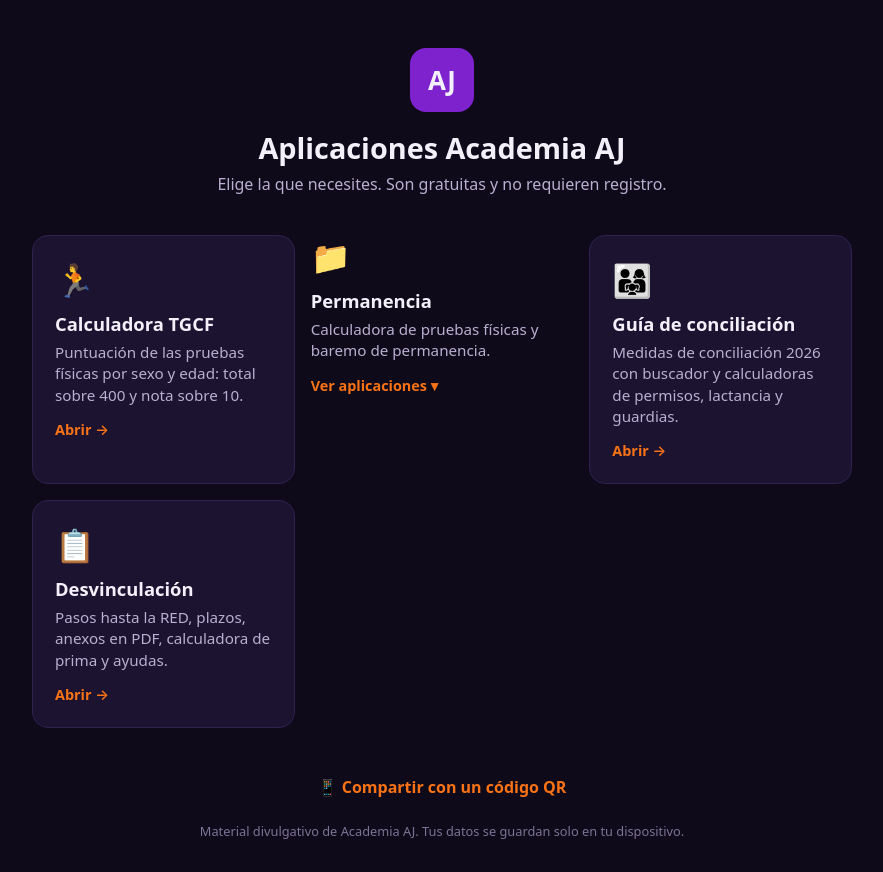
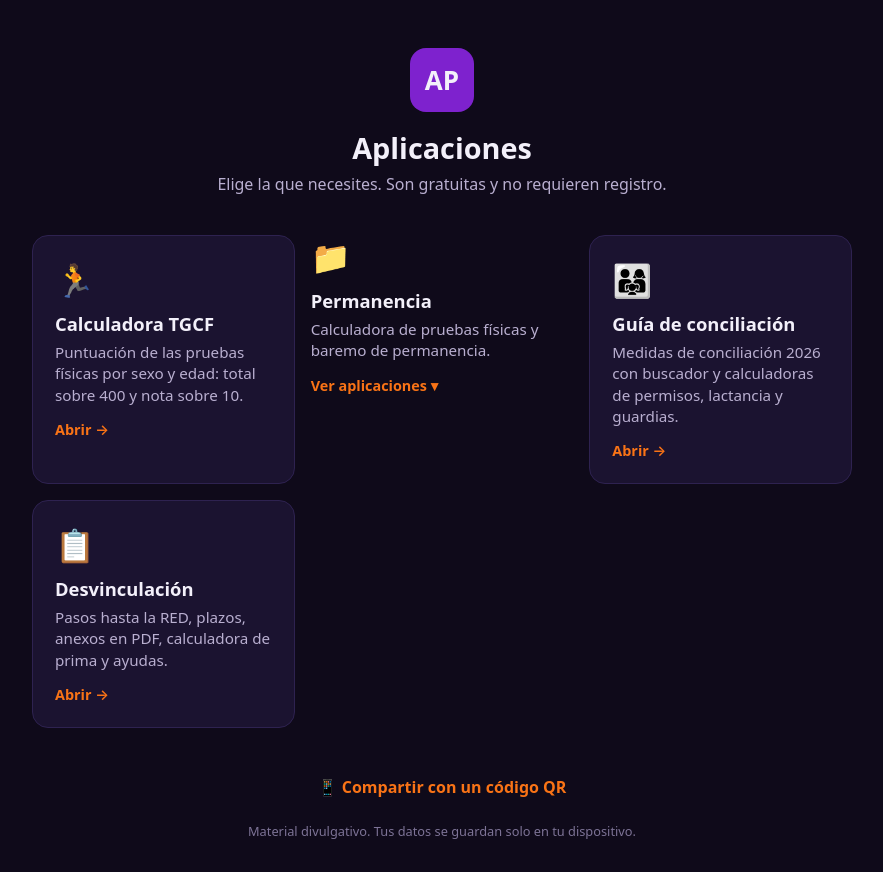
Before and after one commit to kasas1978/portal-aplicaciones, a plain HTML site: page index.html in a window 1280 px wide. Shown: the whole page, without its empty margins (198-1081 px from the left). Drawn offline with Linux system fonts and the light colour scheme.

Commit message:
Quitar referencias a Academia AJ del portal
Co-Authored-By: Claude Sonnet 5.5 <noreply@anthropic.com>
Claude-Session: https://claude.ai/code/session_01XeUQEuppn29r95WX9yM26u

```diff
--- a/index.html
+++ b/index.html
@@ -4,7 +4,7 @@
 <meta charset="utf-8">
 <meta name="viewport" content="width=device-width,initial-scale=1">
 <meta name="theme-color" content="#7e22ce">
-<title>Academia AJ · Aplicaciones</title>
+<title>Aplicaciones</title>
 <style>
 *{box-sizing:border-box}
 body{margin:0;font-family:system-ui,-apple-system,Segoe UI,Roboto,sans-serif;background:#0f0a1a;color:#f3f0fa;min-height:100vh}
@@ -41,8 +41,8 @@ footer{text-align:center;color:#7d7396;font-size:.8rem;padding:0 20px 32px}
 </head>
 <body>
 <header>
-  <div class="logo">AJ</div>
-  <h1>Aplicaciones Academia AJ</h1>
+  <div class="logo">AP</div>
+  <h1>Aplicaciones</h1>
   <p>Elige la que necesites. Son gratuitas y no requieren registro.</p>
 </header>
 <main>
@@ -74,10 +74,10 @@ footer{text-align:center;color:#7d7396;font-size:.8rem;padding:0 20px 32px}
 <details>
   <summary>📱 Compartir con un código QR</summary>
   <div class="qr">
-    <img src="qr-apps-academia-aj.png" alt="Código QR de las aplicaciones de Academia AJ">
-    <a href="qr-apps-academia-aj.png" download>Descargar QR</a>
+    <img src="qr-apps.png" alt="Código QR de las aplicaciones">
+    <a href="qr-apps.png" download>Descargar QR</a>
   </div>
 </details>
-<footer>Material divulgativo de Academia AJ. Tus datos se guardan solo en tu dispositivo.</footer>
+<footer>Material divulgativo. Tus datos se guardan solo en tu dispositivo.</footer>
 </body>
 </html>
```
Also changed, not shown: qr-apps.png (renamed from qr-apps-academia-aj.png).
